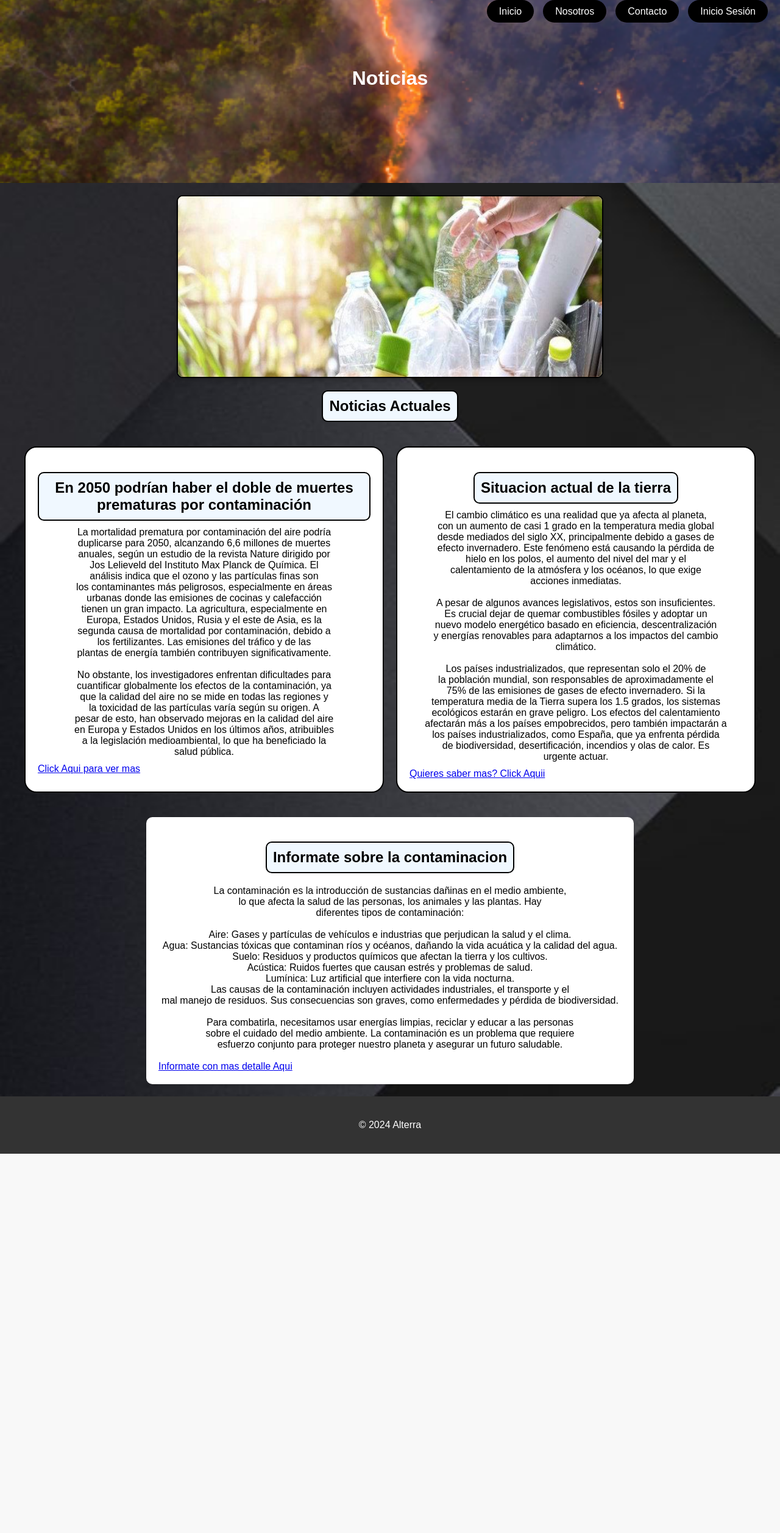
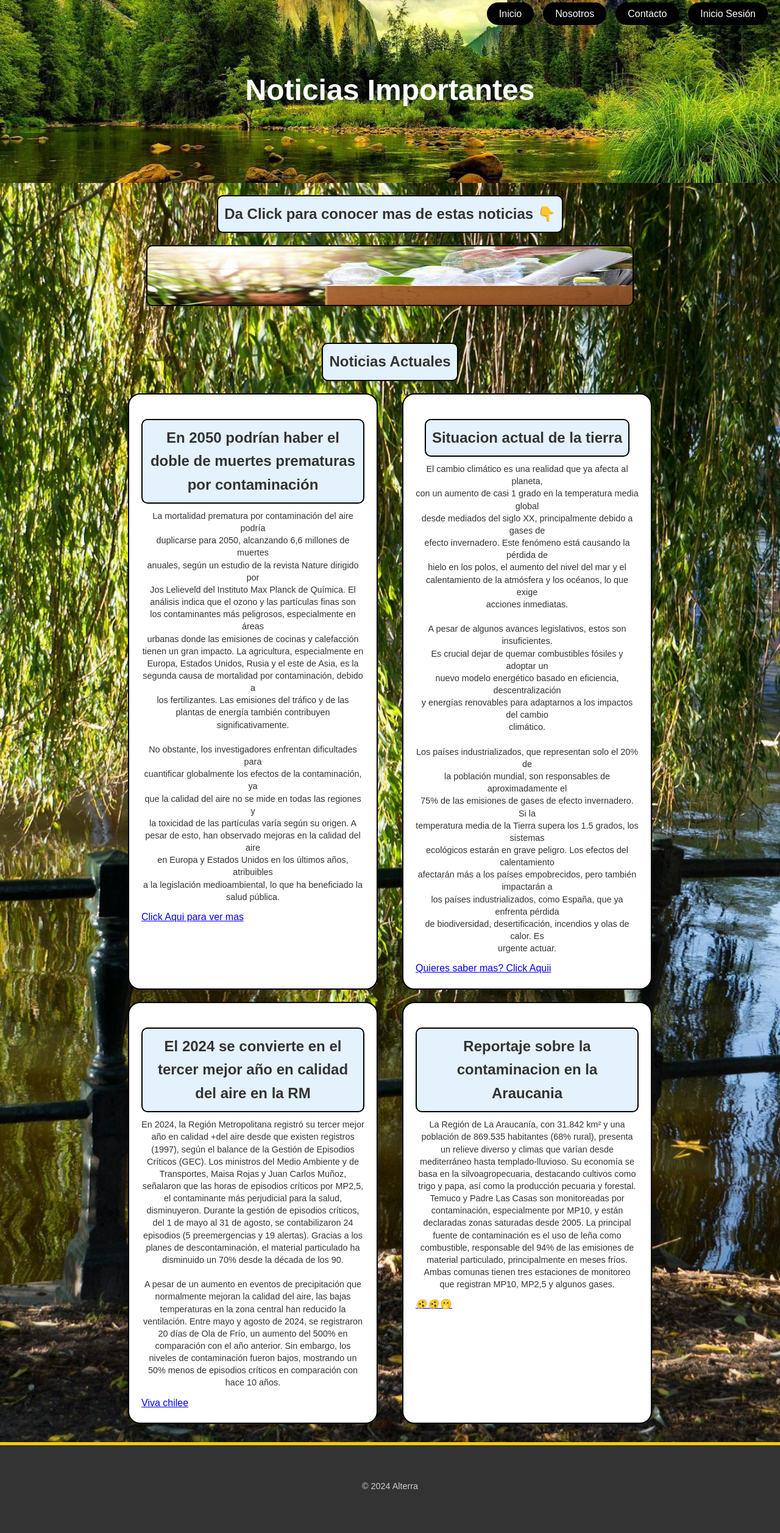
Before and after one commit to danirc2024/INFO1170_G7_SEC1, a PHP site: page /ApartNoticias.html in a window 1280 px wide. Shown: the whole page at 61% size. Before the commit the page ends 1892 px from the top, so only its background shows below. Run offline with PHP 8.4, Linux system fonts and the light colour scheme.

Commit message:
Cambios en las noticias y eventos

```diff
--- a/ApartNoticias.html
+++ b/ApartNoticias.html
@@ -9,7 +9,7 @@
 </head>
 <body>
     <header class="HeaderNoticias">
-        <h1 class="TituloNoticias">Noticias</h1>
+        <h1 class="TituloNoticias">Noticias Importantes</h1>
         <nav class="HeaderNoticiasNav">
             <ul>
                 <li><a href="home_paginw.html">Inicio</a></li>
@@ -18,7 +18,7 @@
                 <li><a href="InicioSesion.html">Inicio Sesión</a></li>
             </ul>
     </header>
-
+    <h2>Da Click para conocer mas de estas noticias 👇</h2>
     <section class="slider">
         <div class="slides">
             <img src="Not1.jpg" alt="Noticia 1" data-link="https://www.gob.cl/noticias/guia-pasos-reciclar-tips-reciclaje-camion-ley-rep/">
@@ -26,9 +26,6 @@
             <img src="Not3.jpg" alt="Noticia 3" data-link="https://www.fundacionaquae.org/wiki/como-se-recicla-el-aceite-usado/">
         </div>
     </section>
-
-
-
     <section id="info"></section>
         <h2>Noticias Actuales</h2>
         <div id="Noticias">
@@ -59,7 +56,6 @@
                     <a href="https://www.acuorum.com/en-2050-podrian-haber-el-doble-de-muertes-prematuras-por-contaminacion/">Click Aqui para ver mas</a>
             </article>
 
-            <!-- Noticia 2 -->
             <article>
                 <h2>Situacion actual de la tierra</h2>
                 <p>El cambio climático es una realidad que ya afecta al planeta, <br>
@@ -87,31 +83,44 @@
                     urgente actuar.</p>
                     <a href="https://www.tierra.org/situacion-actual-2/">Quieres saber mas? Click Aquii</a>
             </article>
+
+            <article>
+                <h2>El 2024 se convierte en el tercer mejor año en calidad del aire en la RM</h2>
+                <p>En 2024, la Región Metropolitana registró su tercer mejor año en calidad
+                    +del aire desde que existen registros (1997), según el balance de la
+                    Gestión de Episodios Críticos (GEC). Los ministros del Medio Ambiente
+                    y de Transportes, Maisa Rojas y Juan Carlos Muñoz, señalaron que las
+                    horas de episodios críticos por MP2,5, el contaminante más perjudicial
+                    para la salud, disminuyeron. Durante la gestión de episodios críticos,
+                     del 1 de mayo al 31 de agosto, se contabilizaron 24 episodios (5
+                     preemergencias y 19 alertas). Gracias a los planes de descontaminación,
+                     el material particulado ha disminuido un 70% desde la década de los 90.
+                     <br>
+                     <br>
+                    A pesar de un aumento en eventos de precipitación que normalmente mejoran
+                    la calidad del aire, las bajas temperaturas en la zona central han reducido
+                    la ventilación. Entre mayo y agosto de 2024, se registraron 20 días de Ola
+                    de Frío, un aumento del 500% en comparación con el año anterior. Sin embargo,
+                     los niveles de contaminación fueron bajos, mostrando un 50% menos de
+                     episodios críticos en comparación con hace 10 años.</p>
+                     <a href="https://www.gob.cl/noticias/calidad-del-aire-2024-tercer-mejor-ano-region-metropolitana/">Viva chilee</a>
+            </article>
+            <article>
+                <h2>Reportaje sobre la contaminacion en la Araucania</h2>
+                <p>La Región de La Araucanía, con 31.842 km² y una población de 869.535 habitantes
+                     (68% rural), presenta un relieve diverso y climas que varían desde mediterráneo
+                     hasta templado-lluvioso. Su economía se basa en la silvoagropecuaria, destacando
+                      cultivos como trigo y papa, así como la producción pecuaria y forestal.
+
+                    Temuco y Padre Las Casas son monitoreadas por contaminación, especialmente por
+                    MP10, y están declaradas zonas saturadas desde 2005. La principal fuente de
+                    contaminación es el uso de leña como combustible, responsable del 94% de las
+                    emisiones de material particulado, principalmente en meses fríos. Ambas comunas
+                    tienen tres estaciones de monitoreo que registran MP10, MP2,5 y algunos gases.</p>
+                    <a href="https://sinca.mma.gob.cl/index.php/region/info/id/IX">🫨🫨🫢</a>
+            </article>
         </div>
     </section>
-    <div class="GNoticias">
-    <h2>Informate sobre la contaminacion</h2>
-    <p>
-        La contaminación es la introducción de sustancias dañinas en el medio ambiente,<br>
-        lo que afecta la salud de las personas, los animales y las plantas. Hay <br>
-        diferentes tipos de contaminación:<br>
-        <br>
-        Aire: Gases y partículas de vehículos e industrias que perjudican la salud y el clima.<br>
-        Agua: Sustancias tóxicas que contaminan ríos y océanos, dañando la vida acuática y la calidad del agua.<br>
-        Suelo: Residuos y productos químicos que afectan la tierra y los cultivos.<br>
-        Acústica: Ruidos fuertes que causan estrés y problemas de salud.<br>
-        Lumínica: Luz artificial que interfiere con la vida nocturna.<br>
-        Las causas de la contaminación incluyen actividades industriales, el transporte y el <br>
-        mal manejo de residuos. Sus consecuencias son graves, como enfermedades y pérdida de biodiversidad.<br>
-        <br>
-        Para combatirla, necesitamos usar energías limpias, reciclar y educar a las personas <br>
-        sobre el cuidado del medio ambiente. La contaminación es un problema que requiere <br>
-        esfuerzo conjunto para proteger nuestro planeta y asegurar un futuro saludable.<br>
-    </p>
-    <br>
-    <a href="https://www.eafit.edu.co/ninos/reddelaspreguntas/Paginas/que-es-la-contaminacion.aspx#:~:text=Hablamos%20de%20contaminaci%C3%B3n%20cuando%20en,afectan%20el%20equilibrio%20del%20ecosistema.">Informate con mas detalle Aqui</a>
-    </div>
-
     <footer>
         <br>
         <p>&copy; 2024 Alterra</p>
--- a/Eventos.js
+++ /dev/null
@@ -1,6 +0,0 @@
-document.getElementById('eventos-lista').addEventListener('click', (event) => {
-    if (event.target.classList.contains('aceptar-btn')) {
-        const misionTitulo = event.target.getAttribute('data-mision');
-        alert(`Has aceptado la misión: "${misionTitulo}". Encargo aceptado.`);
-    }
-});
--- a/Noticias.css
+++ b/Noticias.css
@@ -6,19 +6,24 @@
 
 body {
     font-family: Arial, sans-serif;
-    background: url('FondoNoticias.jpg') center/cover no-repeat;
+    background: url('FondoNoticias2.jpg') center/cover no-repeat;
+    background-color: #f4f4f4;
+    color: #333;
+    line-height: 1.6;
 }
 
 .TituloNoticias {
     text-align: center;
     position: absolute;
     top: 110px;
+    color: white;
+    font-size: 3rem;
 }
 
 .HeaderNoticias {
     position: relative;
     padding: 20px;
-    background: url('NoticiasImgH.png') center/cover no-repeat;
+    background: url('FondoNoticasHead.jpg') center/cover no-repeat;
     color: white;
     height: 300px;
     display: flex;
@@ -52,41 +57,36 @@ body {
 }
 
 .slider {
-    justify-content: center;
-    position: relative;
-    overflow: hidden;
-    width: 80%;
-    max-width: 700px;
-    height: 300px;
+    width: 800px;
+    height: 100px;
+    margin: 20px auto;
     border: 2px solid black;
     border-radius: 10px;
-    background-color: white;
-    box-shadow: 0 4px 10px rgba(0, 0, 0, 0.2);
-    margin: 0 auto;
-    top: 20px;
+    overflow: hidden;
 }
 
 .slides {
     display: flex;
+    height: 100%;
     transition: transform 0.5s ease;
 }
 
 .slides img {
-    width: 100%;
-    height: auto;
+    width: 800px;
+    height: 100px;
+    object-fit: fill;
+    flex-shrink: 0;
 }
 
 button {
     position: absolute;
     top: 50%;
-    transform: translateY(-50%);
     background-color: rgba(255, 255, 255, 0.7);
     border: none;
     cursor: pointer;
     font-size: 24px;
     padding: 10px;
     border-radius: 50%;
-    z-index: 1;
 }
 
 .prev {
@@ -98,7 +98,7 @@ button {
 }
 
 h2 {
-    background-color: aliceblue;
+    background-color: #e3f2fd;
     text-align: center;
     border: 2px solid black;
     padding: 10px;
@@ -109,6 +109,7 @@ h2 {
 
 p {
     text-align: center;
+    margin-bottom: 20px;
 }
 
 #info {
@@ -119,40 +120,49 @@ p {
     display: flex;
     justify-content: space-between;
     flex-wrap: wrap;
-    margin: 30px;
+    gap: 20px;
+    margin: 0 210px;
 }
 
 article {
+    flex-basis: calc(50% - 20px);
+    padding: 20px;
     background-color: white;
     border-radius: 20px;
     border: 2px solid black;
-    padding: 20px;
-    width: calc(50% - 20px);
-    margin: 10px;
+    min-height: 300px;
+    max-width: 500px;
+    box-shadow: 0 4px 10px rgba(0, 0, 0, 0.1);
+    transition: transform 0.2s;
+}
+
+article:hover {
+    transform: scale(1.02);
 }
 
 article h2 {
     font-size: 1.5rem;
     margin-bottom: 10px;
+    color: #333;
 }
 
 article p {
     margin: 10px 0;
-}
-
-.GNoticias {
-    background-color: white;
-    padding: 20px;
-    border-radius: 10px;
-    box-shadow: 0 2px 5px rgba(0, 0, 0, 0.1);
-    margin: 20px auto;
-    width: 80%;
-    max-width: 800px;
+    font-size: 0.9rem;
+    line-height: 1.4;
 }
 
 footer {
+    margin-top: 30px;
     background-color: #333;
     padding: 20px;
     text-align: center;
     color: white;
+    border-top: 5px solid #ffcc00;
 }
+
+footer p {
+    margin-top: 10px;
+    font-size: 0.9rem;
+    color: #ccc;
+}
--- a/Noticias.js
+++ b/Noticias.js
@@ -14,7 +14,7 @@ function moveSlide(direction) {
     slides.style.transform = `translateX(${offset}%)`;
 }
 
-
+// Detect click on each slide to open respective link
 for (let i = 0; i < totalSlides; i++) {
     slides.children[i].addEventListener('click', function() {
         const link = this.getAttribute('data-link');
@@ -22,17 +22,12 @@ for (let i = 0; i < totalSlides; i++) {
     });
 }
 
-
+// Auto-slide every 5 seconds
 setInterval(showNextSlide, 5000);
 
-
-
-
-
-
-
+// Change title when page visibility changes
 const originalTitle = document.title;
-const newTitle = "NO TE VAYAS😭";
+const newTitle = "Algo Sucedeee!!!";
 
 document.addEventListener('visibilitychange', () => {
     if (document.visibilityState === 'hidden') {
```
Also changed, not shown: Eventos.css (deleted, +0 -104 lines), Eventos.html (deleted, +0 -132 lines), EventosGrup.css (+38 -42 lines), EventosGrup.html (+19 -12 lines), EventosSoli.css (+53 -40 lines), EventosSolitario.html (+18 -10 lines), home_paginw.html (+11 -0 lines), FondoNoticasHead.jpg (added), FondoNoticias2.jpg (added), Not2.jpg, Not3.jpg, TPila.avif (added).
